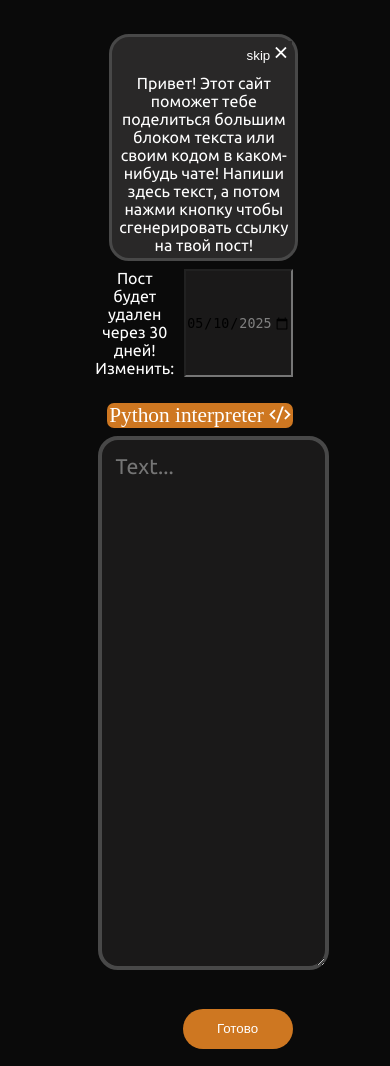
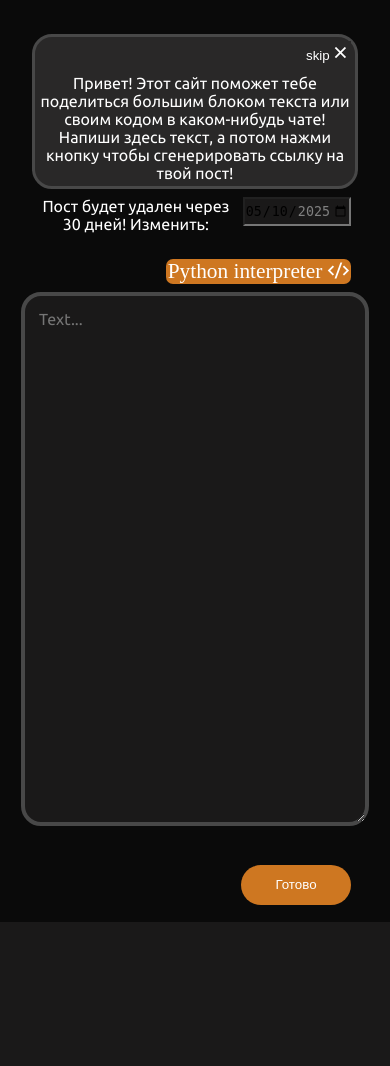
Before and after one commit to Neo-poznan/paste_py, a Django app: page / in a window 390 px wide. Shown: the part 84-1150 px from the top of the page. After the commit the page ends 1006 px from the top, so only its background shows below. Run offline with Django 4.2, Linux system fonts and the light colour scheme.

Commit message:
add mobile adaptive

```diff
--- a/post/templates/post/index.html
+++ b/post/templates/post/index.html
@@ -29,7 +29,7 @@
             </div>
             <p id="messageText">Привет! Этот сайт поможет тебе поделиться большим блоком текста или своим кодом в каком-нибудь чате!
                 Напиши здесь текст,
-                 а потом нажми кнопку чтобы сгенерировать ссылку на твой пост! </p>
+                а потом нажми кнопку чтобы сгенерировать ссылку на твой пост! </p>
         </div>
 
         <form name="textform">
@@ -50,12 +50,14 @@
             </div>
             <textarea name="text" id="text-input"required minlength="60" placeholder="Text..."></textarea>
             <div class="terminal-container">
-            <div class="terminal-icon">Терминал<i class="ri-code-box-line"></i></div>
-            <div class="terminal">
+                <div class="terminal-icon-container">
+                    <div class="terminal-icon">Терминал<i class="ri-code-box-line"></i></div>
+                </div>
+                <div class="terminal">
 
 
 
-            </div>
+                </div>
             </div>
             <br>
             <div class="btn-container">
--- a/post/templates/post/post.html
+++ b/post/templates/post/post.html
@@ -22,6 +22,7 @@
     </header>
     <div class="container">
     <textarea class="post-text" readonly>{{ post_text }}</textarea>
+
     <div class="views">
         <i class="ri-eye-line"></i>
         {{ views }}
--- a/static/css/main.css
+++ b/static/css/main.css
@@ -86,7 +86,9 @@ header {
 #datePicker {
     background-color: rgb(26, 25, 25);
     margin-top: 1vh;
+    height: 25px;
 }
+
 
 #datePicker:focus {
     outline: none;
@@ -191,6 +193,12 @@ header {
 
 .code-button:hover {
     background-color: rgb(153, 89, 25);
+
+}
+
+.code-button:focus {
+    box-shadow: 0 0 5px rgba(135, 135, 135, 0.5);
+    background-color: rgb(112, 67, 23);
 }
 
 .code-run-button {
@@ -211,6 +219,11 @@ header {
     background-color: rgb(153, 89, 25);
 }
 
+.code-run-button:focus {
+    box-shadow: 0 0 5px rgba(135, 135, 135, 0.5);
+    background-color: rgb(112, 67, 23);
+}
+
 .terminal-container {
     margin-top: 2vh;
 }
@@ -220,7 +233,7 @@ header {
     background-color: rgb(32, 32, 32);
     border-radius: 7px 7px 0px 0px;
     font-size: 16pt;
-    width: 6vw;
+    width: 120px;
     margin-left: 1vw;
     padding: 3px;
     display: none;
@@ -241,3 +254,48 @@ header {
     display: none;
 
 }
+
+@media screen and (max-width: 450px) {
+    #text-input {
+        width: 80vw;
+        font-size: 12pt;
+
+    }
+    #container {
+        width: 100vw;
+        margin: 0;
+        padding: 0;
+    }
+    .message-box {
+        width: 80vw;
+        margin-left: auto;
+        margin-right: auto;
+    }
+    .terminal-container {
+        width: 100vw;
+
+    }
+    .terminal {
+        width: 80vw;
+        margin: auto;
+    }
+    .terminal-icon-container {
+        width: 80vw;
+        margin: auto;
+    }
+    .date-input-container {
+        width: 80vw;
+        margin: auto;
+    }
+
+    .btn-container {
+        width: 80vw;
+        margin-left: auto;
+        margin-right: auto;
+    }
+    .code-button-container {
+        width: 80vw;
+        margin-left: auto;
+        margin-right: auto;
+    }
+}
```
Also changed, not shown: requirements.txt (+0 -58 lines), static/css/post.css (+11 -0 lines), 1 other file.
